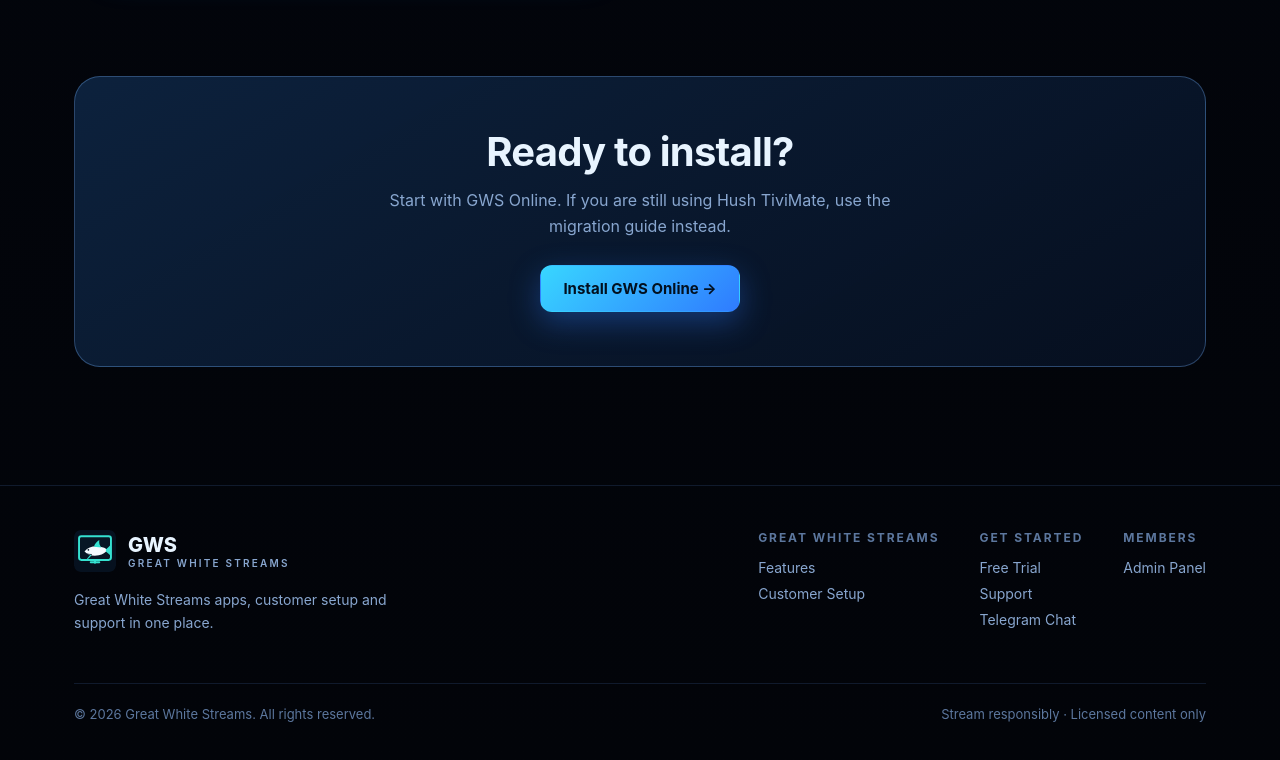
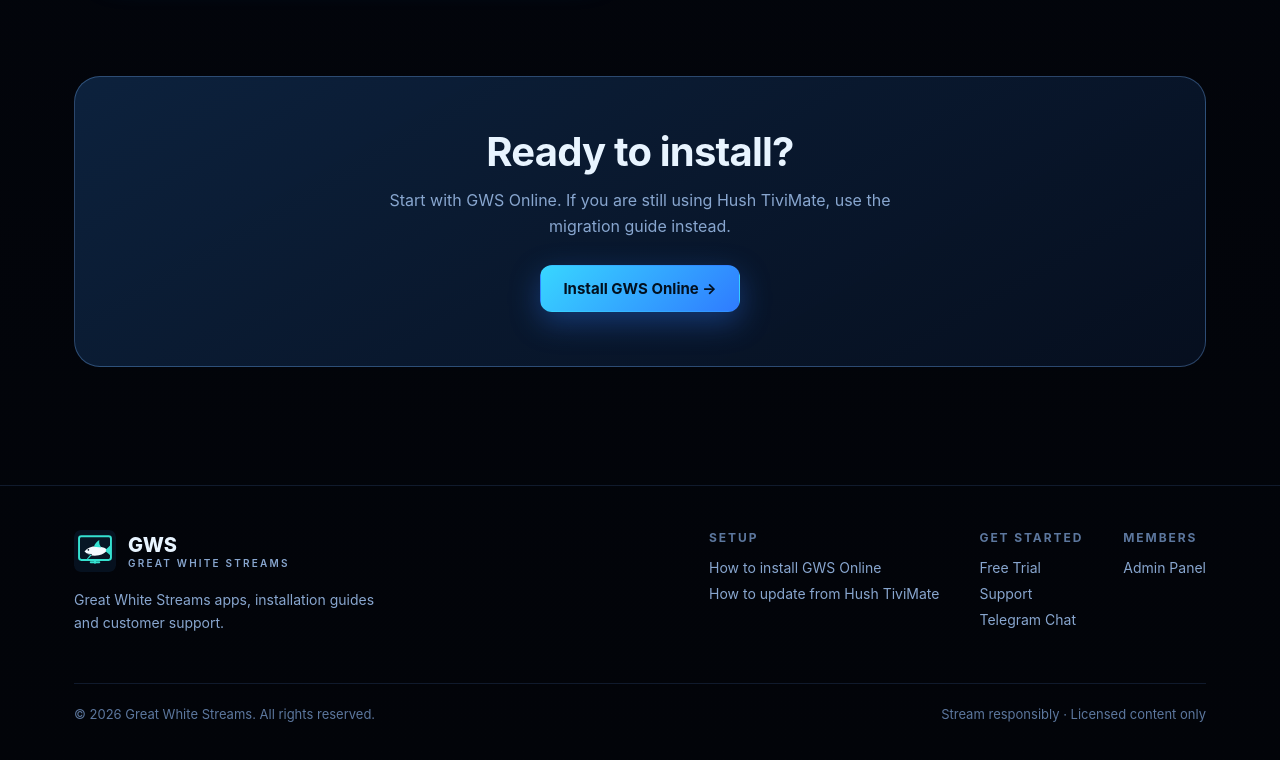
Before and after one commit to boberthegr8/greatwhiteworking, a Next.js app in the folder gws-site/: page / in a window 1280 px wide. Shown: the part 3321-4081 px from the top of the page. Built offline with nearby package versions, Linux system fonts and the light colour scheme; no server answers.

Commit message:
Update footer links for GWS Online and Hush migration

```diff
--- a/gws-site/components/Footer.jsx
+++ b/gws-site/components/Footer.jsx
@@ -18,15 +18,15 @@
               </span>
             </Link>
             <p style={{ color: "var(--muted)", fontSize: 14, marginTop: 16 }}>
-              Great White Streams apps, customer setup and support in one place.
+              Great White Streams apps, installation guides and customer support.
             </p>
           </div>
 
           <div className="foot-links">
             <div className="foot-col">
-              <h5>Great White Streams</h5>
-              <Link href="/#features">Features</Link>
-              <Link href="/install">Customer Setup</Link>
+              <h5>Setup</h5>
+              <Link href="/gws-online">How to install GWS Online</Link>
+              <Link href="/hush-update">How to update from Hush TiviMate</Link>
             </div>
             <div className="foot-col">
               <h5>Get Started</h5>
```
